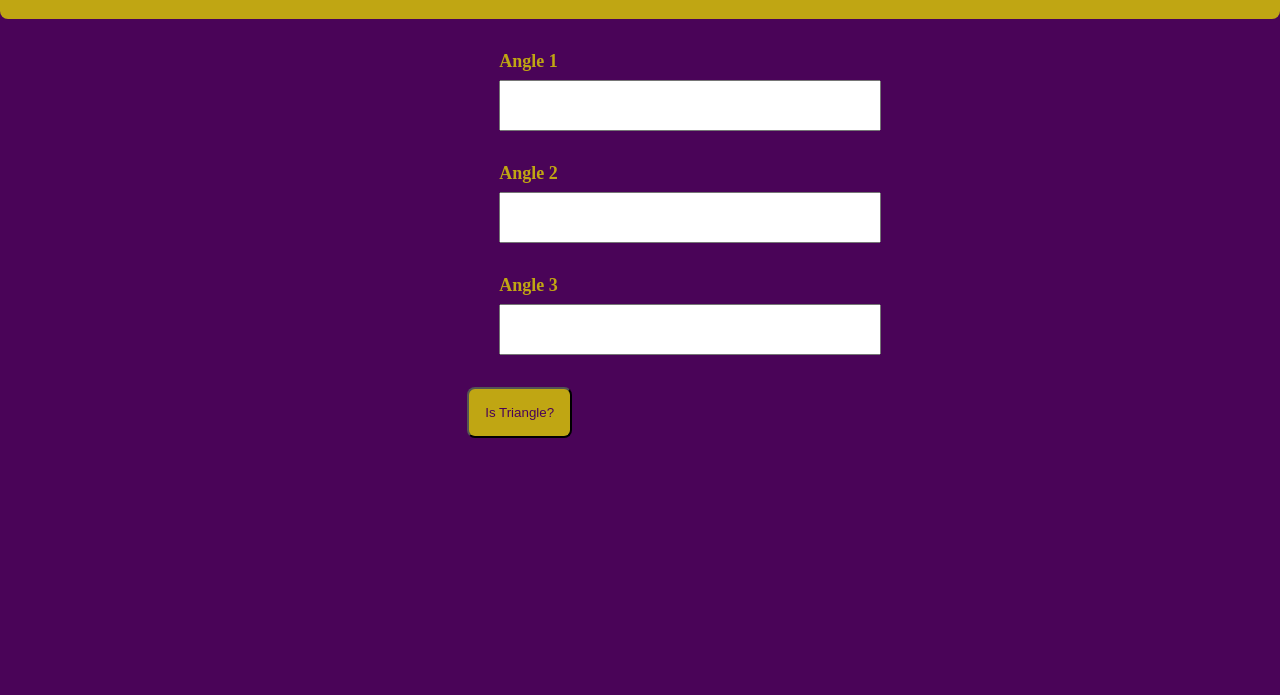
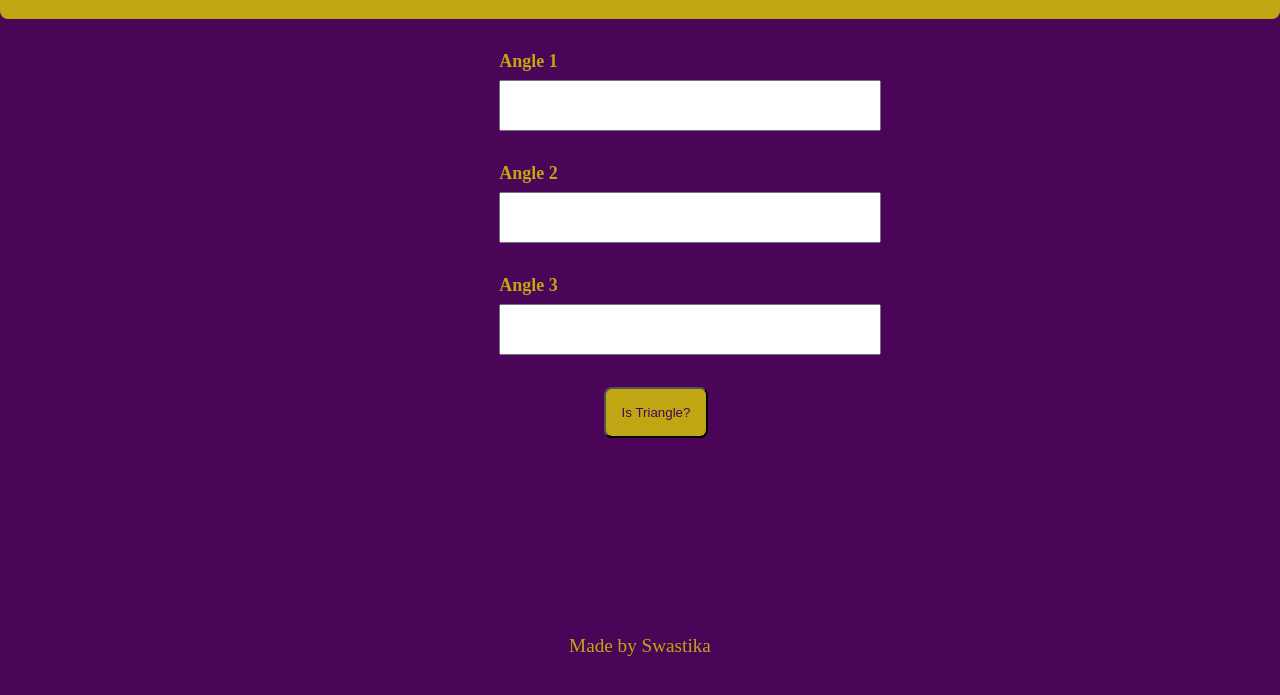
Before and after one commit to swastika0015/fun-with-triangles, a plain HTML site: page angles.html in a window 1280 px wide. Shown: the part 71-766 px from the top of the page. Drawn offline with Linux system fonts and the light colour scheme.

Commit message:
css modified

```diff
--- a/angles.html
+++ b/angles.html
@@ -5,7 +5,7 @@
     <meta http-equiv="X-UA-Compatible" content="IE=edge">
     <meta name="viewport" content="width=device-width, initial-scale=1.0">
     <title>Document</title>
-    <link href="style.css" rel="stylesheet">
+    <link href="style.css" rel="stylesheet"
 </head>
 <body>
 
@@ -39,15 +39,19 @@
         <label for="angle3">Angle 3</label>
         <input class="input"  id="angle3" type="number">
 
-
-        <button id="btn">Is Triangle?</button>
-
+        <div class="button">
+            <button id="btn">Is Triangle?</button>
+        </div>
 
 
         <h3 id="show-msg"></h3>
 
     </div>
 
+    <footer>
+        Made by Swastika
+    </footer>
+
     <script src="app.js"></script>
 </body>
 </html>
--- a/style.css
+++ b/style.css
@@ -66,4 +66,12 @@ label{
 
 h3 {
     color: rgb(192, 166, 19);
+    text-align: center;
+    padding: 2rem;
 }
+
+footer{
+    text-align: center;
+    font-size: larger;
+    margin-top: 5%;
+}
```
